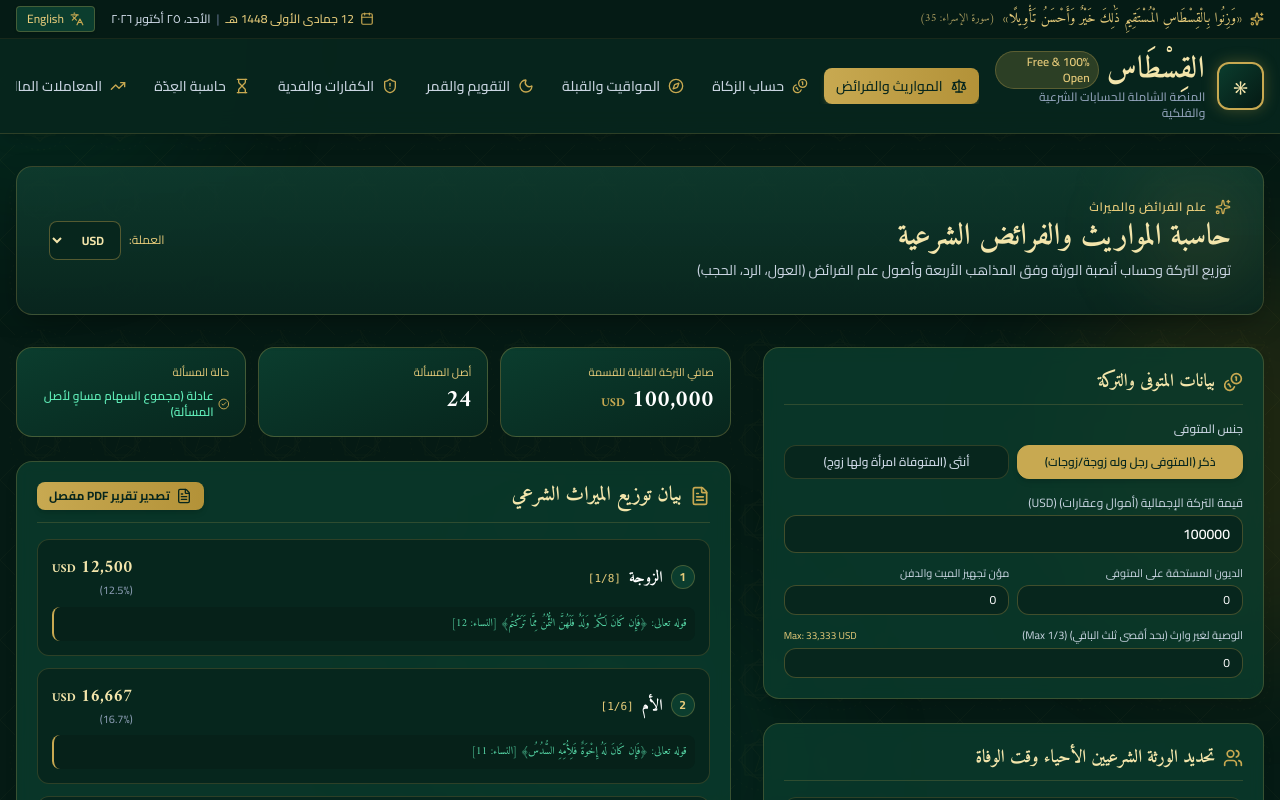
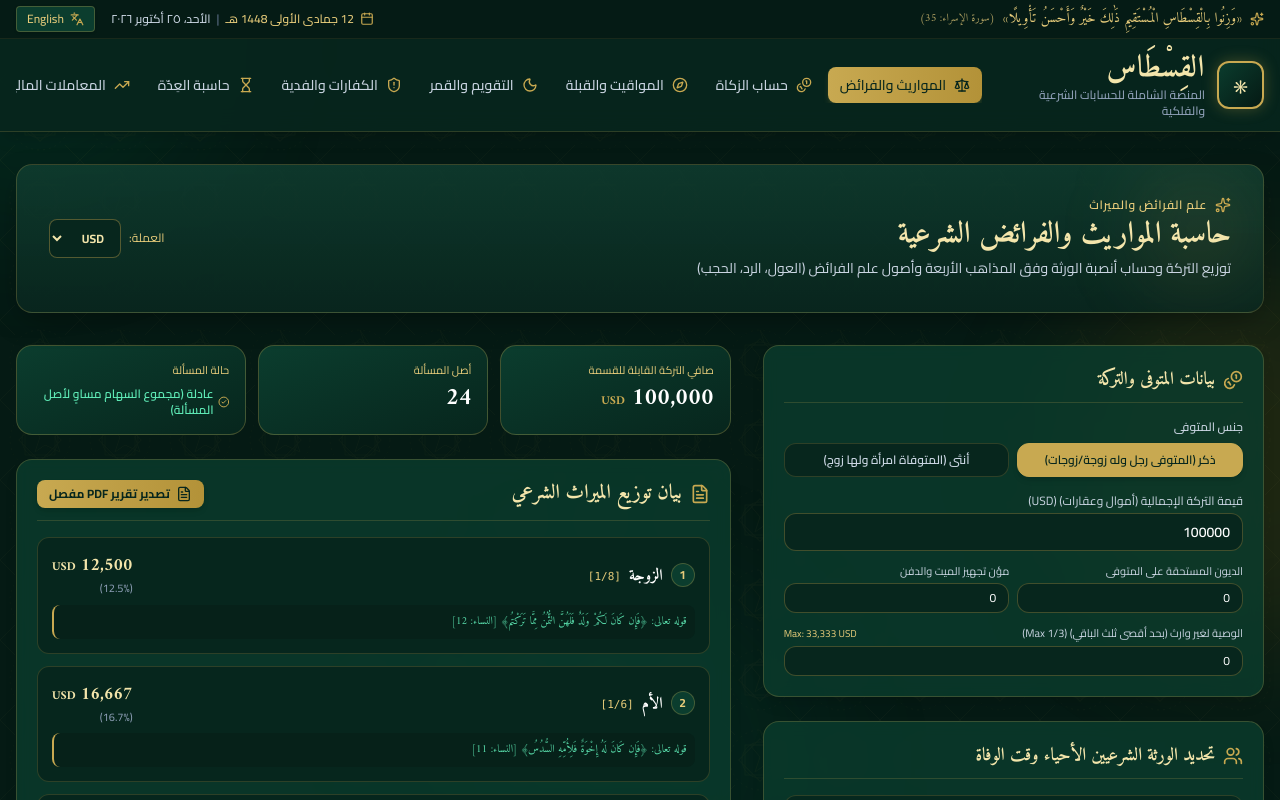
Before and after one commit to MohamedEmad7299/al-qistas, a React (Vite) app: page / in a window 1280 px wide. Shown: the top 800 px of the page. Built offline with nearby package versions, Linux system fonts and the light colour scheme.

Commit message:
Remove 100% Free & Open badge from header

```diff
--- a/src/components/Header.tsx
+++ b/src/components/Header.tsx
@@ -110,9 +110,6 @@ export const Header: React.FC<HeaderProps> = ({
                 <h1 className="font-amiri font-bold text-2xl md:text-3xl text-[#f3e5ab] tracking-wide">
                   {t.appName}
                 </h1>
-                <span className="text-xs px-2 py-0.5 rounded-full bg-[#c8a951]/20 text-[#e6cb7a] border border-[#c8a951]/30 font-semibold">
-                  100% Free & Open
-                </span>
               </div>
               <p className="text-xs text-slate-400 font-medium">
                 {t.appSubtitle}
```
